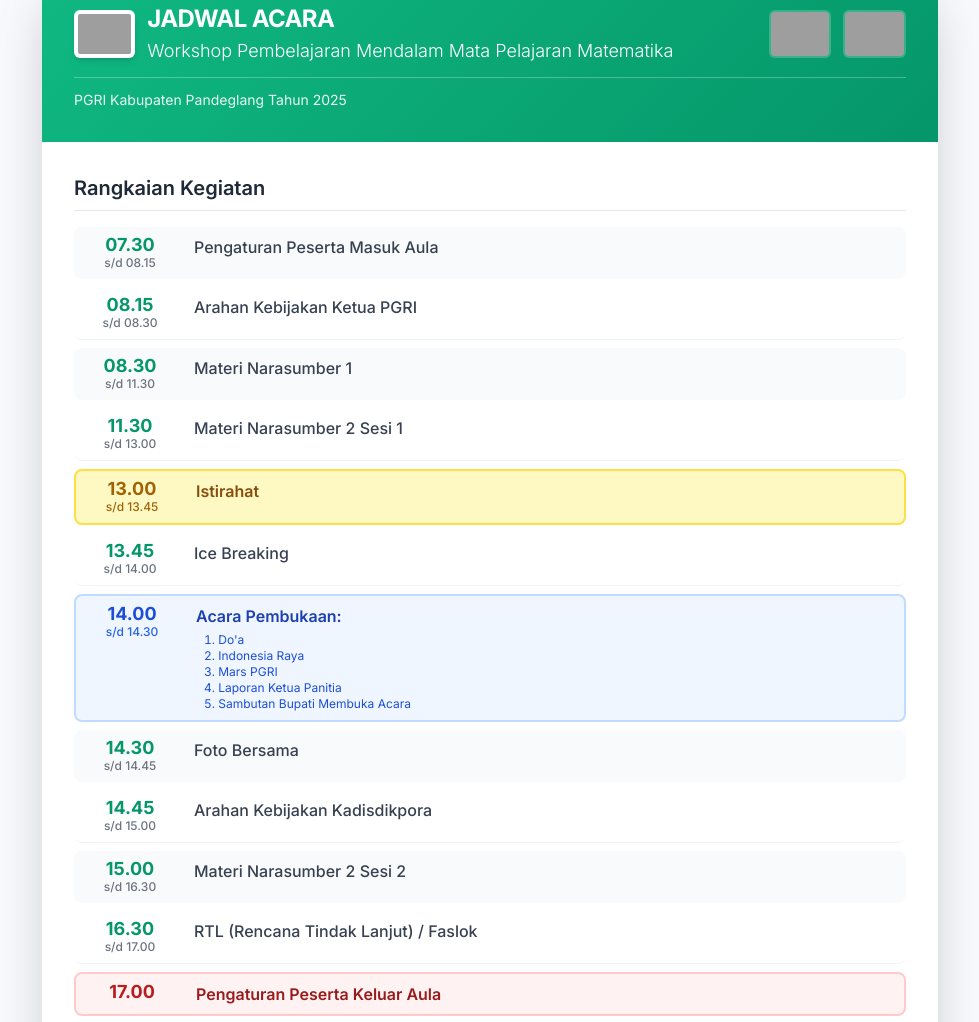
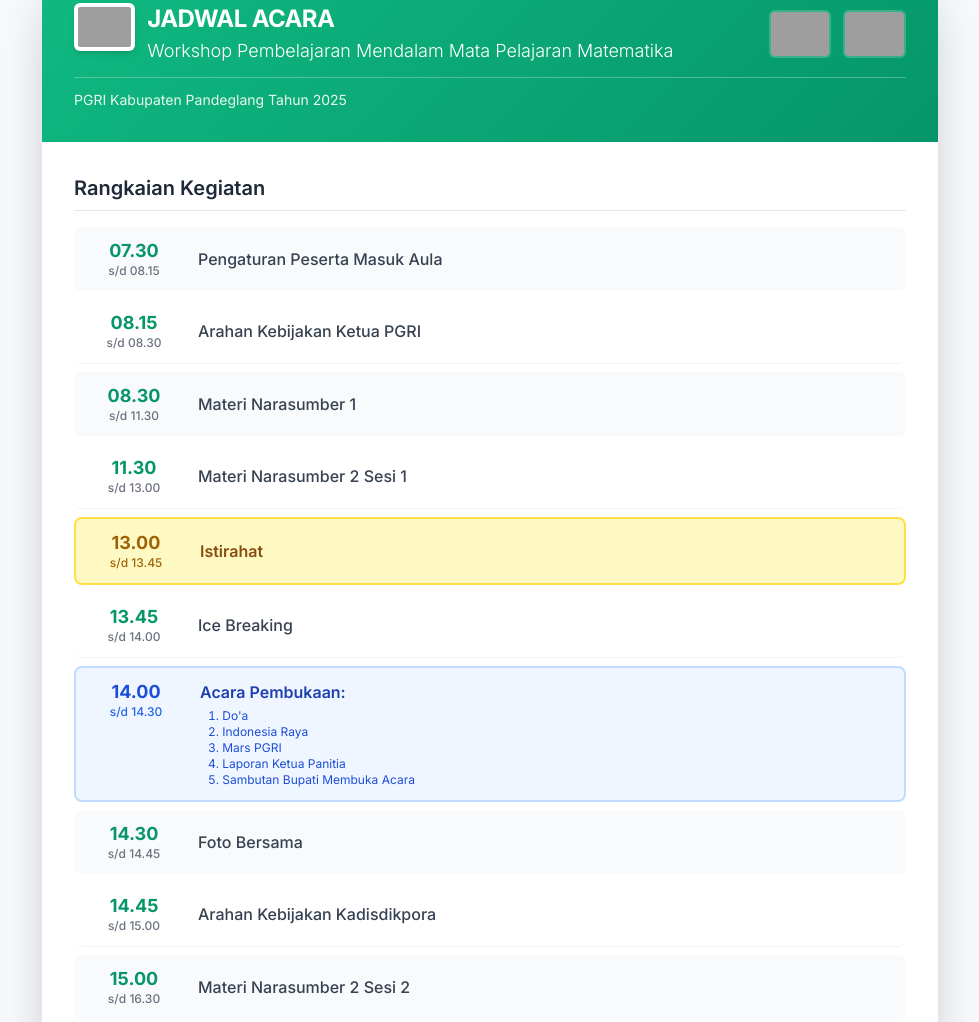
Before and after one commit to apkspgripandeglang/wspmwira, a plain HTML site: page index.html in a window 1280 px wide. Shown: the part 61-1083 px from the top of the page, without its empty margins (150-1129 px from the left). Drawn offline with nearby package versions, Linux system fonts and the light colour scheme; grey boxes are pictures that could not be loaded.

Commit message:
Update index.html

```diff
--- a/index.html
+++ b/index.html
@@ -2,6 +2,7 @@
 <html lang="id">
 <head>
     <meta charset="UTF-8">
+    <!-- Meta viewport dipertahankan dan penting untuk responsivitas -->
     <meta name="viewport" content="width=device-width, initial-scale=1.0">
     <title>Jadwal Acara - Workshop PGRI Pandeglang 2025</title>
     <!-- Muat Tailwind CSS -->
@@ -16,55 +17,64 @@
         .gradient-header {
             background-image: linear-gradient(135deg, #10b981 0%, #059669 100%); /* Emerald/Green gradient */
         }
-        /* Style untuk membuat item jadwal lebih compact */
+        /* Style untuk membuat item jadwal lebih compact dan responsif */
         .schedule-item {
-            padding-top: 0.5rem; /* p-2 */
-            padding-bottom: 0.5rem; /* p-2 */
+            padding-top: 0.75rem; /* p-3 */
+            padding-bottom: 0.75rem; /* p-3 */
         }
         .schedule-list > li:not(.highlight) {
-            margin-bottom: 0.5rem; /* Jarak vertikal antar item dikurangi */
+            margin-bottom: 0.5rem;
         }
         .time-box {
-            font-size: 1.125rem; /* text-lg */
-            line-height: 1.25rem;
+            /* Di mobile, ukuran font lebih kecil dan w-1/4, di atas sm: w-24 dan text-lg */
+            font-size: 1rem; /* text-base */
+            line-height: 1.5rem;
+        }
+        @media (min-width: 640px) { /* sm */
+            .time-box {
+                font-size: 1.125rem; /* text-lg */
+            }
         }
     </style>
 </head>
+<!-- Menggunakan p-4 untuk mobile dan sm:p-8 untuk tablet/desktop -->
 <body class="antialiased min-h-screen flex items-start justify-center p-4 sm:p-8">
 
     <div class="w-full max-w-4xl bg-white shadow-2xl rounded-xl overflow-hidden">
 
         <!-- Header dan Judul Utama -->
         <header class="gradient-header p-6 sm:p-8 text-white rounded-t-xl">
-            <!-- Container untuk Logos dan Text -->
-            <div class="flex items-center justify-between">
+
+            <!-- Container untuk Logos dan Text: Menggunakan flex-col di mobile, sm:flex-row untuk tablet ke atas -->
+            <div class="flex flex-col sm:flex-row items-start sm:items-center justify-between">
 
                 <!-- Logo 1 (Official PGRI) dan Blok Judul -->
-                <div class="flex items-center space-x-3">
+                <div class="flex items-start space-x-3 mb-4 sm:mb-0">
                     <!-- Logo PGRI Official -->
                     <img src="https://raw.githubusercontent.com/edibrata/image/main/Logo%20PGRI%20Official.png"
                          alt="Logo PGRI Official"
-                         class="h-12 w-auto bg-white p-1 rounded-md shadow-md"
+                         class="h-10 w-auto bg-white p-1 rounded-md shadow-md sm:h-12"
                          onerror="this.onerror=null;this.src='https://placehold.co/48x48/ffffff/059669?text=PGRI'">
 
                     <div>
+                        <!-- Ukuran font responsif -->
                         <h1 class="text-xl sm:text-2xl font-bold tracking-tight">JADWAL ACARA</h1>
                         <p class="text-sm sm:text-lg font-light mt-0.5">Workshop Pembelajaran Mendalam Mata Pelajaran Matematika</p>
                     </div>
                 </div>
 
-                <!-- Logos 2 & 3 (HUT & HGN) di sebelah kanan -->
-                <div class="flex items-center space-x-3 hidden sm:flex flex-shrink-0">
+                <!-- Logos 2 & 3 (HUT & HGN) di sebelah kanan - Ditampilkan hanya di tablet ke atas -->
+                <div class="hidden sm:flex items-center space-x-3 flex-shrink-0">
                     <!-- Logo HUT PGRI -->
                     <img src="https://raw.githubusercontent.com/edibrata/image/main/Logo%20HUT%20Ke-80%20PGRI_20250911_080956_0000.png"
                          alt="Logo HUT PGRI Ke-80"
-                         class="h-12 w-auto p-0.5 bg-white/20 rounded-md"
+                         class="h-10 w-auto p-0.5 bg-white/20 rounded-md sm:h-12"
                          onerror="this.onerror=null;this.src='https://placehold.co/48x48/ffffff/059669?text=HUT'">
 
                     <!-- Logo Hari Guru Nasional -->
                     <img src="https://raw.githubusercontent.com/edibrata/image/main/Logo%20HGN%202025.png"
                          alt="Logo Hari Guru Nasional 2025"
-                         class="h-12 w-auto p-0.5 bg-white/20 rounded-md"
+                         class="h-10 w-auto p-0.5 bg-white/20 rounded-md sm:h-12"
                          onerror="this.onerror=null;this.src='https://placehold.co/48x48/ffffff/059669?text=HGN'">
                 </div>
 
@@ -77,79 +87,81 @@
         <div class="p-4 sm:p-8">
             <h2 class="text-xl font-semibold mb-4 text-gray-800 border-b pb-2">Rangkaian Kegiatan</h2>
 
-            <!-- Daftar Acara (Menggunakan space-y-2 dan padding p-2 untuk compact) -->
+            <!-- Daftar Acara -->
             <ul class="space-y-2 schedule-list">
-                <!-- Baris Acara (Item Jadwal) -->
-                <li class="flex items-start space-x-4 schedule-item p-2 bg-gray-50 rounded-lg transition duration-200 hover:bg-gray-100">
-                    <div class="flex-shrink-0 w-24 text-center font-bold time-box text-emerald-600">
+                <!-- Struktur Item Jadwal yang Responsif -->
+                <li class="flex flex-col sm:flex-row items-start sm:items-center space-y-1 sm:space-y-0 sm:space-x-4 schedule-item p-3 bg-gray-50 rounded-lg transition duration-200 hover:bg-gray-100">
+                    <!-- Penyesuaian lebar waktu: w-full sm:w-24 -->
+                    <div class="flex-shrink-0 w-full sm:w-24 text-left sm:text-center font-bold time-box text-emerald-600 border-b sm:border-b-0 pb-1 sm:pb-0">
                         07.30
-                        <div class="text-xs font-medium text-gray-500">s/d 08.15</div>
+                        <div class="text-xs font-medium text-gray-500 inline-block sm:block ml-2 sm:ml-0">s/d 08.15</div>
                     </div>
-                    <div class="flex-1">
+                    <div class="flex-1 pt-1 sm:pt-0">
                         <p class="text-gray-700 font-medium">Pengaturan Peserta Masuk Aula</p>
                     </div>
                 </li>
 
-                <li class="flex items-start space-x-4 schedule-item p-2 bg-white rounded-lg border-b border-gray-100">
-                    <div class="flex-shrink-0 w-24 text-center font-bold time-box text-emerald-600">
+                <li class="flex flex-col sm:flex-row items-start sm:items-center space-y-1 sm:space-y-0 sm:space-x-4 schedule-item p-3 bg-white rounded-lg border-b border-gray-100">
+                    <div class="flex-shrink-0 w-full sm:w-24 text-left sm:text-center font-bold time-box text-emerald-600 border-b sm:border-b-0 pb-1 sm:pb-0">
                         08.15
-                        <div class="text-xs font-medium text-gray-500">s/d 08.30</div>
+                        <div class="text-xs font-medium text-gray-500 inline-block sm:block ml-2 sm:ml-0">s/d 08.30</div>
                     </div>
-                    <div class="flex-1">
+                    <div class="flex-1 pt-1 sm:pt-0">
                         <p class="text-gray-700 font-medium">Arahan Kebijakan Ketua PGRI</p>
                     </div>
                 </li>
 
-                <li class="flex items-start space-x-4 schedule-item p-2 bg-gray-50 rounded-lg transition duration-200 hover:bg-gray-100">
-                    <div class="flex-shrink-0 w-24 text-center font-bold time-box text-emerald-600">
+                <li class="flex flex-col sm:flex-row items-start sm:items-center space-y-1 sm:space-y-0 sm:space-x-4 schedule-item p-3 bg-gray-50 rounded-lg transition duration-200 hover:bg-gray-100">
+                    <div class="flex-shrink-0 w-full sm:w-24 text-left sm:text-center font-bold time-box text-emerald-600 border-b sm:border-b-0 pb-1 sm:pb-0">
                         08.30
-                        <div class="text-xs font-medium text-gray-500">s/d 11.30</div>
+                        <div class="text-xs font-medium text-gray-500 inline-block sm:block ml-2 sm:ml-0">s/d 11.30</div>
                     </div>
-                    <div class="flex-1">
+                    <div class="flex-1 pt-1 sm:pt-0">
                         <p class="text-gray-700 font-medium">Materi Narasumber 1</p>
                     </div>
                 </li>
 
-                <li class="flex items-start space-x-4 schedule-item p-2 bg-white rounded-lg border-b border-gray-100">
-                    <div class="flex-shrink-0 w-24 text-center font-bold time-box text-emerald-600">
+                <li class="flex flex-col sm:flex-row items-start sm:items-center space-y-1 sm:space-y-0 sm:space-x-4 schedule-item p-3 bg-white rounded-lg border-b border-gray-100">
+                    <div class="flex-shrink-0 w-full sm:w-24 text-left sm:text-center font-bold time-box text-emerald-600 border-b sm:border-b-0 pb-1 sm:pb-0">
                         11.30
-                        <div class="text-xs font-medium text-gray-500">s/d 13.00</div>
+                        <div class="text-xs font-medium text-gray-500 inline-block sm:block ml-2 sm:ml-0">s/d 13.00</div>
                     </div>
-                    <div class="flex-1">
+                    <div class="flex-1 pt-1 sm:pt-0">
                         <p class="text-gray-700 font-medium">Materi Narasumber 2 Sesi 1</p>
                     </div>
                 </li>
 
-                <!-- Break -->
-                <li class="flex items-start space-x-4 schedule-item p-2 bg-yellow-100 rounded-lg border-2 border-yellow-300 highlight">
-                    <div class="flex-shrink-0 w-24 text-center font-bold time-box text-yellow-700">
+                <!-- Break - Highlight -->
+                <li class="flex flex-col sm:flex-row items-start sm:items-center space-y-1 sm:space-y-0 sm:space-x-4 schedule-item p-3 bg-yellow-100 rounded-lg border-2 border-yellow-300 highlight">
+                    <div class="flex-shrink-0 w-full sm:w-24 text-left sm:text-center font-bold time-box text-yellow-700 border-b sm:border-b-0 pb-1 sm:pb-0">
                         13.00
-                        <div class="text-xs font-medium text-yellow-700">s/d 13.45</div>
+                        <div class="text-xs font-medium text-yellow-700 inline-block sm:block ml-2 sm:ml-0">s/d 13.45</div>
                     </div>
-                    <div class="flex-1">
+                    <div class="flex-1 pt-1 sm:pt-0">
                         <p class="text-yellow-800 font-semibold">Istirahat</p>
                     </div>
                 </li>
 
-                <li class="flex items-start space-x-4 schedule-item p-2 bg-white rounded-lg border-b border-gray-100">
-                    <div class="flex-shrink-0 w-24 text-center font-bold time-box text-emerald-600">
+                <li class="flex flex-col sm:flex-row items-start sm:items-center space-y-1 sm:space-y-0 sm:space-x-4 schedule-item p-3 bg-white rounded-lg border-b border-gray-100">
+                    <div class="flex-shrink-0 w-full sm:w-24 text-left sm:text-center font-bold time-box text-emerald-600 border-b sm:border-b-0 pb-1 sm:pb-0">
                         13.45
-                        <div class="text-xs font-medium text-gray-500">s/d 14.00</div>
+                        <div class="text-xs font-medium text-gray-500 inline-block sm:block ml-2 sm:ml-0">s/d 14.00</div>
                     </div>
-                    <div class="flex-1">
+                    <div class="flex-1 pt-1 sm:pt-0">
                         <p class="text-gray-700 font-medium">Ice Breaking</p>
                     </div>
                 </li>
 
-                <!-- Acara Pembukaan -->
-                <li class="schedule-item p-2 bg-blue-50 rounded-lg border-2 border-blue-200 highlight">
-                    <div class="flex items-start space-x-4">
-                        <div class="flex-shrink-0 w-24 text-center font-bold time-box text-blue-700">
+                <!-- Acara Pembukaan - Multi-line content -->
+                <li class="schedule-item p-3 bg-blue-50 rounded-lg border-2 border-blue-200 highlight">
+                    <div class="flex flex-col sm:flex-row items-start space-y-1 sm:space-y-0 sm:space-x-4">
+                        <div class="flex-shrink-0 w-full sm:w-24 text-left sm:text-center font-bold time-box text-blue-700 border-b sm:border-b-0 pb-1 sm:pb-0">
                             14.00
-                            <div class="text-xs font-medium text-blue-600">s/d 14.30</div>
+                            <div class="text-xs font-medium text-blue-600 inline-block sm:block ml-2 sm:ml-0">s/d 14.30</div>
                         </div>
-                        <div class="flex-1">
+                        <div class="flex-1 pt-1 sm:pt-0">
                             <p class="text-blue-800 font-semibold mb-1">Acara Pembukaan:</p>
+                            <!-- List di mobile akan tetap di bawah blok waktu -->
                             <ol class="list-decimal list-inside text-xs text-blue-700 space-y-0 ml-2">
                                 <li>Do'a</li>
                                 <li>Indonesia Raya</li>
@@ -161,52 +173,52 @@
                     </div>
                 </li>
 
-                <li class="flex items-start space-x-4 schedule-item p-2 bg-gray-50 rounded-lg transition duration-200 hover:bg-gray-100">
-                    <div class="flex-shrink-0 w-24 text-center font-bold time-box text-emerald-600">
+                <li class="flex flex-col sm:flex-row items-start sm:items-center space-y-1 sm:space-y-0 sm:space-x-4 schedule-item p-3 bg-gray-50 rounded-lg transition duration-200 hover:bg-gray-100">
+                    <div class="flex-shrink-0 w-full sm:w-24 text-left sm:text-center font-bold time-box text-emerald-600 border-b sm:border-b-0 pb-1 sm:pb-0">
                         14.30
-                        <div class="text-xs font-medium text-gray-500">s/d 14.45</div>
+                        <div class="text-xs font-medium text-gray-500 inline-block sm:block ml-2 sm:ml-0">s/d 14.45</div>
                     </div>
-                    <div class="flex-1">
+                    <div class="flex-1 pt-1 sm:pt-0">
                         <p class="text-gray-700 font-medium">Foto Bersama</p>
                     </div>
                 </li>
 
                 <!-- Perubahan teks pada item ini: Plt. Kadisdikpora -> Kadisdikpora -->
-                <li class="flex items-start space-x-4 schedule-item p-2 bg-white rounded-lg border-b border-gray-100">
-                    <div class="flex-shrink-0 w-24 text-center font-bold time-box text-emerald-600">
+                <li class="flex flex-col sm:flex-row items-start sm:items-center space-y-1 sm:space-y-0 sm:space-x-4 schedule-item p-3 bg-white rounded-lg border-b border-gray-100">
+                    <div class="flex-shrink-0 w-full sm:w-24 text-left sm:text-center font-bold time-box text-emerald-600 border-b sm:border-b-0 pb-1 sm:pb-0">
                         14.45
-                        <div class="text-xs font-medium text-gray-500">s/d 15.00</div>
+                        <div class="text-xs font-medium text-gray-500 inline-block sm:block ml-2 sm:ml-0">s/d 15.00</div>
                     </div>
-                    <div class="flex-1">
+                    <div class="flex-1 pt-1 sm:pt-0">
                         <p class="text-gray-700 font-medium">Arahan Kebijakan Kadisdikpora</p>
                     </div>
                 </li>
 
-                <li class="flex items-start space-x-4 schedule-item p-2 bg-gray-50 rounded-lg transition duration-200 hover:bg-gray-100">
-                    <div class="flex-shrink-0 w-24 text-center font-bold time-box text-emerald-600">
+                <li class="flex flex-col sm:flex-row items-start sm:items-center space-y-1 sm:space-y-0 sm:space-x-4 schedule-item p-3 bg-gray-50 rounded-lg transition duration-200 hover:bg-gray-100">
+                    <div class="flex-shrink-0 w-full sm:w-24 text-left sm:text-center font-bold time-box text-emerald-600 border-b sm:border-b-0 pb-1 sm:pb-0">
                         15.00
-                        <div class="text-xs font-medium text-gray-500">s/d 16.30</div>
+                        <div class="text-xs font-medium text-gray-500 inline-block sm:block ml-2 sm:ml-0">s/d 16.30</div>
                     </div>
-                    <div class="flex-1">
+                    <div class="flex-1 pt-1 sm:pt-0">
                         <p class="text-gray-700 font-medium">Materi Narasumber 2 Sesi 2</p>
                     </div>
                 </li>
 
-                <li class="flex items-start space-x-4 schedule-item p-2 bg-white rounded-lg border-b border-gray-100">
-                    <div class="flex-shrink-0 w-24 text-center font-bold time-box text-emerald-600">
+                <li class="flex flex-col sm:flex-row items-start sm:items-center space-y-1 sm:space-y-0 sm:space-x-4 schedule-item p-3 bg-white rounded-lg border-b border-gray-100">
+                    <div class="flex-shrink-0 w-full sm:w-24 text-left sm:text-center font-bold time-box text-emerald-600 border-b sm:border-b-0 pb-1 sm:pb-0">
                         16.30
-                        <div class="text-xs font-medium text-gray-500">s/d 17.00</div>
+                        <div class="text-xs font-medium text-gray-500 inline-block sm:block ml-2 sm:ml-0">s/d 17.00</div>
                     </div>
-                    <div class="flex-1">
+                    <div class="flex-1 pt-1 sm:pt-0">
                         <p class="text-gray-700 font-medium">RTL (Rencana Tindak Lanjut) / Faslok</p>
                     </div>
                 </li>
 
-                <li class="flex items-start space-x-4 schedule-item p-2 bg-red-50 rounded-lg border-2 border-red-200 highlight">
-                    <div class="flex-shrink-0 w-24 text-center font-bold time-box text-red-700">
+                <li class="flex flex-col sm:flex-row items-start sm:items-center space-y-1 sm:space-y-0 sm:space-x-4 schedule-item p-3 bg-red-50 rounded-lg border-2 border-red-200 highlight">
+                    <div class="flex-shrink-0 w-full sm:w-24 text-left sm:text-center font-bold time-box text-red-700 border-b sm:border-b-0 pb-1 sm:pb-0">
                         17.00
                     </div>
-                    <div class="flex-1">
+                    <div class="flex-1 pt-1 sm:pt-0">
                         <p class="text-red-800 font-semibold">Pengaturan Peserta Keluar Aula</p>
                     </div>
                 </li>
```
